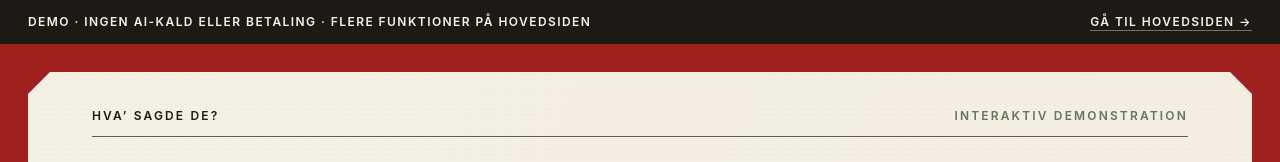
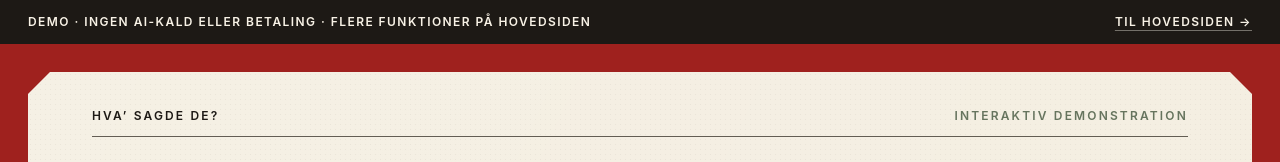
Before and after one commit to enhaohaotan/hvad-nu, a Next.js app: page /hvadsagdede/demo in a window 1280 px wide. Shown: the top 162 px of the page. Built offline with nearby package versions, Linux system fonts and the light colour scheme; no server answers.

Commit message:
fix: refine demo home link copy

```diff
--- a/app/hvadsagdede/demo/demo-page.tsx
+++ b/app/hvadsagdede/demo/demo-page.tsx
@@ -155,7 +155,7 @@ export function DemoPage({ content }: { content: DemoContent }) {
           href="/hvadsagdede"
           className="shrink-0 underline decoration-current/40 underline-offset-4 transition hover:text-[#e8a19a] focus:outline-none focus-visible:ring-2 focus-visible:ring-white/40"
         >
-          Gå til hovedsiden →
+          Til hovedsiden →
         </Link>
       </aside>
 
```
